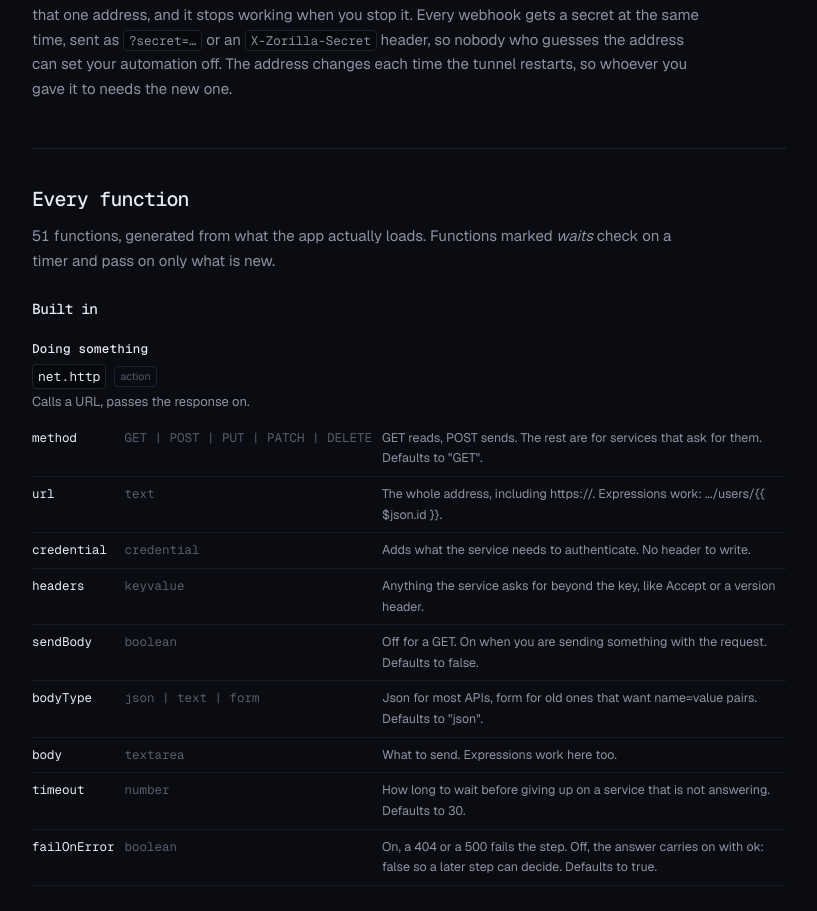
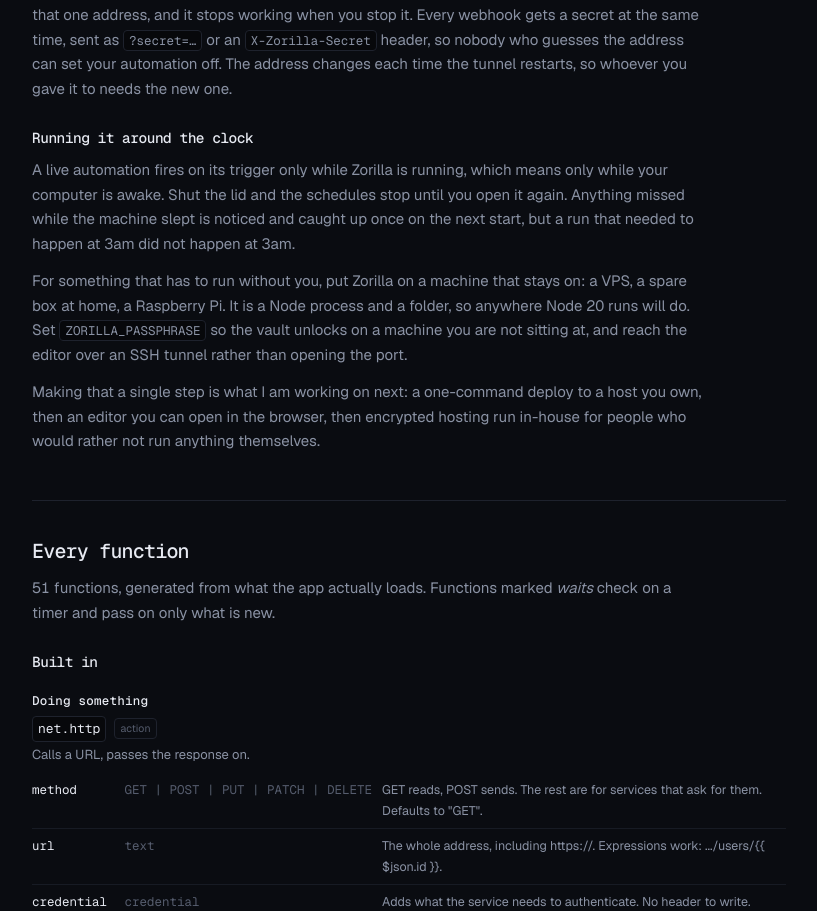
Before and after one commit to getzorilla/zorillaWebsite, a Next.js app: page /docs in a window 1280 px wide. Shown: the part 9480-10391 px from the top of the page, without its empty margins (344-1161 px from the left). Built offline with nearby package versions, Linux system fonts and the light colour scheme; no server answers.

Commit message:
what's next: always-on, then a browser editor

```diff
--- a/app/docs/page.js
+++ b/app/docs/page.js
@@ -458,6 +458,26 @@
               your automation off. The address changes each time the tunnel restarts, so whoever
               you gave it to needs the new one.
             </p>
+            <h3>Running it around the clock</h3>
+            <p>
+              A live automation fires on its trigger only while Zorilla is running, which means
+              only while your computer is awake. Shut the lid and the schedules stop until you
+              open it again. Anything missed while the machine slept is noticed and caught up
+              once on the next start, but a run that needed to happen at 3am did not happen at
+              3am.
+            </p>
+            <p>
+              For something that has to run without you, put Zorilla on a machine that stays on:
+              a VPS, a spare box at home, a Raspberry Pi. It is a Node process and a folder, so
+              anywhere Node 20 runs will do. Set <code>ZORILLA_PASSPHRASE</code> so the vault
+              unlocks on a machine you are not sitting at, and reach the editor over an SSH
+              tunnel rather than opening the port.
+            </p>
+            <p>
+              Making that a single step is what I am working on next: a one-command deploy to a
+              host you own, then an editor you can open in the browser, then encrypted hosting
+              run in-house for people who would rather not run anything themselves.
+            </p>
           </section>
 
           <section id="steps">
```
Also changed, not shown: app/page.js (+8 -2 lines).
